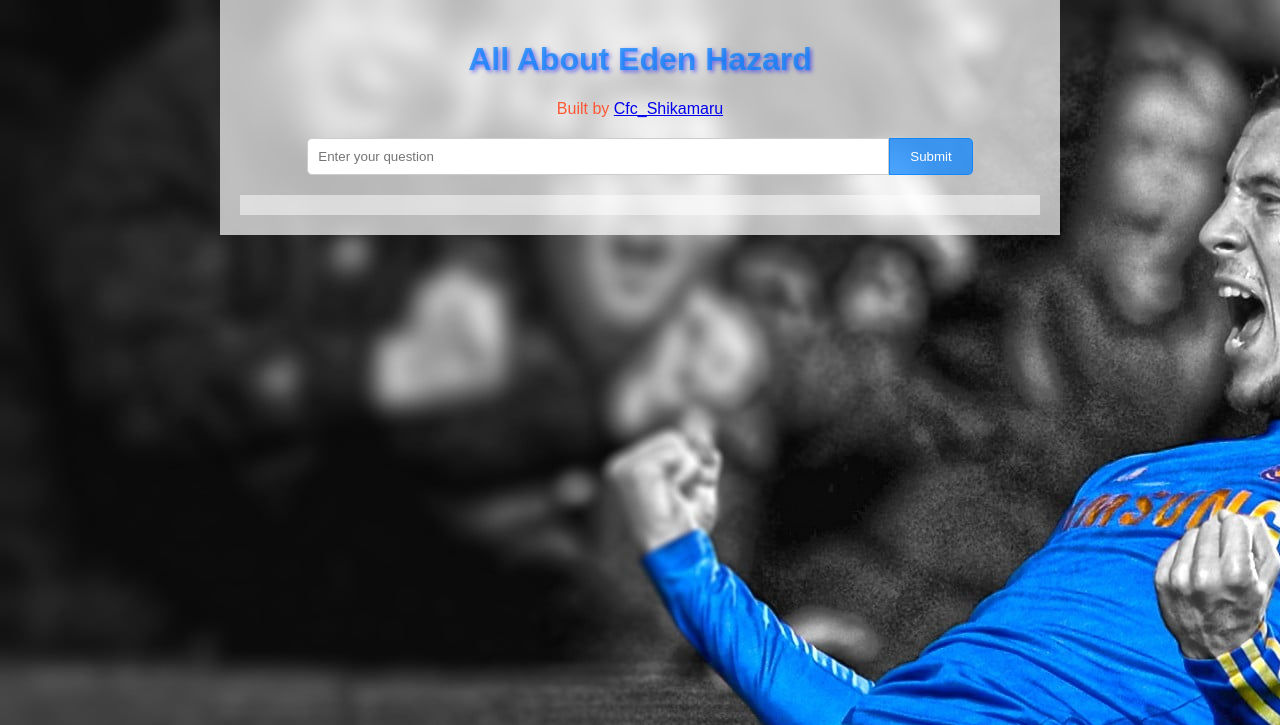
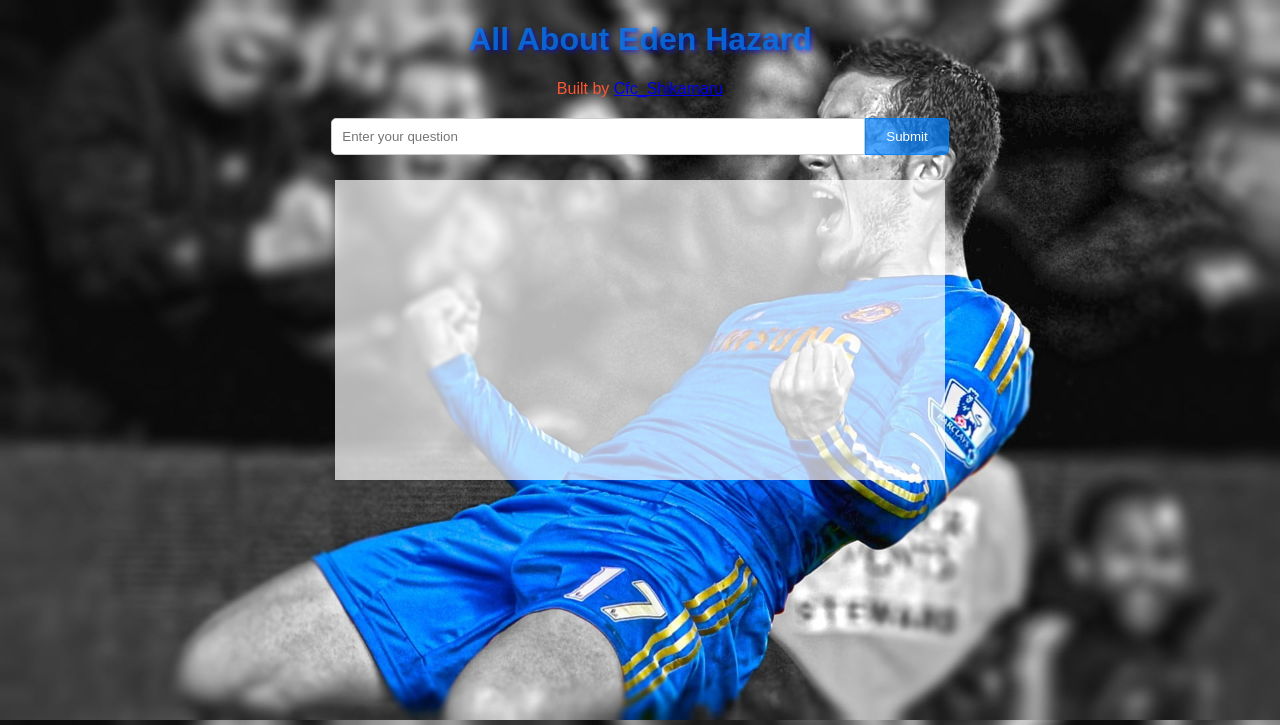
Before and after one commit to sh1kam4ru/JogaVerito, a FastAPI app: page / in a window 1280 px wide. Shown: the top 725 px of the page. Run offline with FastAPI, Linux system fonts and the light colour scheme.

Commit message:
Update index.html

```diff
--- a/api/templates/index.html
+++ b/api/templates/index.html
@@ -11,13 +11,15 @@
             margin: 0;
             padding: 0;
             background-image: url('static/images/Hazard.jpg');
+            background-size: cover;
         }
 
-        .container {
-            max-width: 800px;
+        .output-container {
             margin: 0 auto;
-            padding: 20px;
-            background-color: rgba(255, 255, 255, 0.7); /* Background color with opacity */
+            padding: 5px;
+            display: flex;
+            justify-content: center;
+            margin-top: 20px;
         }
 
         h1 {
@@ -37,7 +39,7 @@
         }
 
         #questionInput {
-            width: 70%;
+            width: 40%;
             padding: 10px;
             border: 1px solid #ccc;
             border-radius: 5px 0 0 5px;
@@ -53,10 +55,9 @@
         }
 
         #answer {
-            margin-top: 20px;
-            padding: 10px;
-            background-color: rgba(255, 255, 255, 0.5);
-            color: rgba(0, 0, 0, 1);
+            width: 48%;
+            min-height: 300px; /* Set a minimum height for the answer container */
+            background-color: rgba(255, 255, 255, 0.7);
             text-align: left;
             overflow-y: auto;
             word-wrap: break-word;
@@ -64,7 +65,6 @@
     </style>
 </head>
 <body>
-    <div class="container">
     <h1>All About Eden Hazard</h1>
     <div class="built-by">
         Built by <a href="https://twitter.com/Cfc_Shikamaru" target="_blank">Cfc_Shikamaru</a>
@@ -73,6 +73,7 @@
         <input type="text" id="questionInput" placeholder="Enter your question">
         <button id="submitButton" onclick="submitQuestion()">Submit</button>
     </div>
+    <div class="output-container">
         <div id="answer"></div>
     </div>
 
```
Lines whose indentation alone changed are shown as unchanged.
